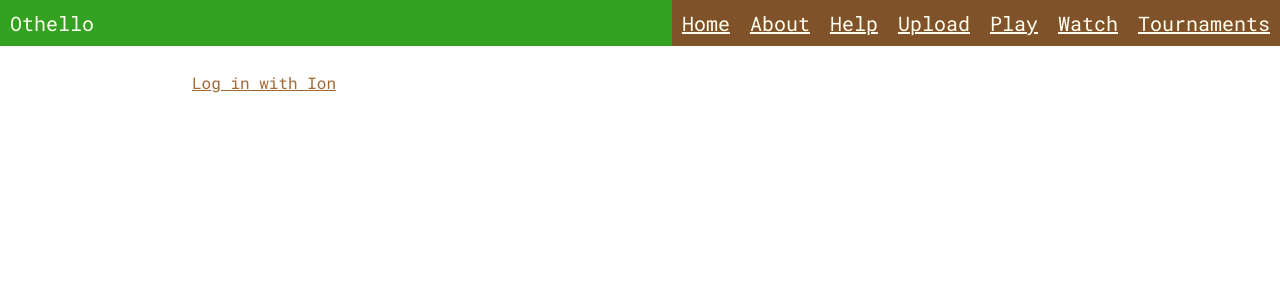
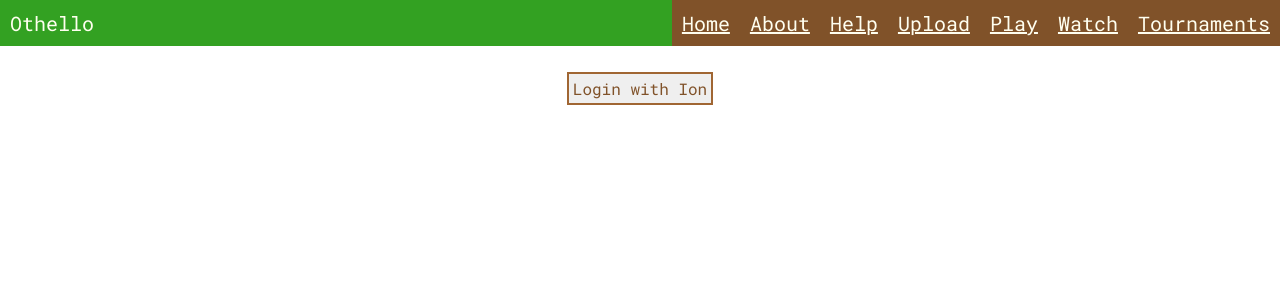
Before and after one commit to tjcsl/othello-tourney, a Django app: page /login/ in a window 1280 px wide. Shown: the top 300 px of the page. Run offline with Django 3.2, Linux system fonts and the light colour scheme; some libraries are stand-ins or nearby versions.

Commit message:
use proper login page

```diff
--- a/othello/othello/templates/auth/login.html
+++ b/othello/othello/templates/auth/login.html
@@ -1,9 +1,11 @@
 {% extends "base.html" %}
-{% load static %}
 {% block title %}Othello: Login{% endblock %}
 
 {% block main %}
-    <div class="center">
-        <a href="{% url 'social:begin' 'ion' %}{% if request.GET.next %}?next={{ request.GET.next|urlencode }}{% endif %}" class="btn btn-ion">Log in with Ion</a>
-    </div>
+  <div class="centered">
+    <form action="{% url 'social:begin' 'ion' %}{% if request.GET.next %}?next={{ request.GET.next|urlencode }}{% endif %}" method="POST">
+      {% csrf_token %}
+      <input type="submit" value="Login with Ion" />
+    </form>
+  </div>
 {% endblock %}
```
